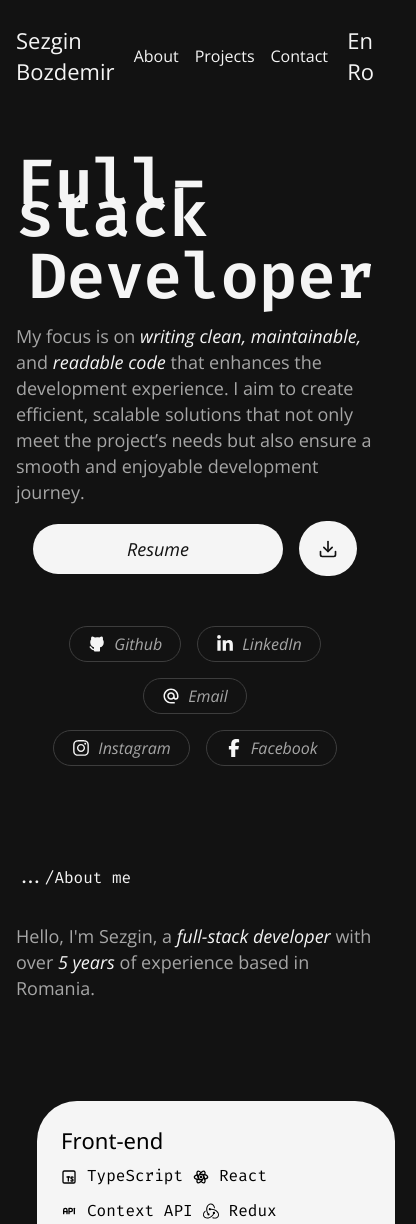
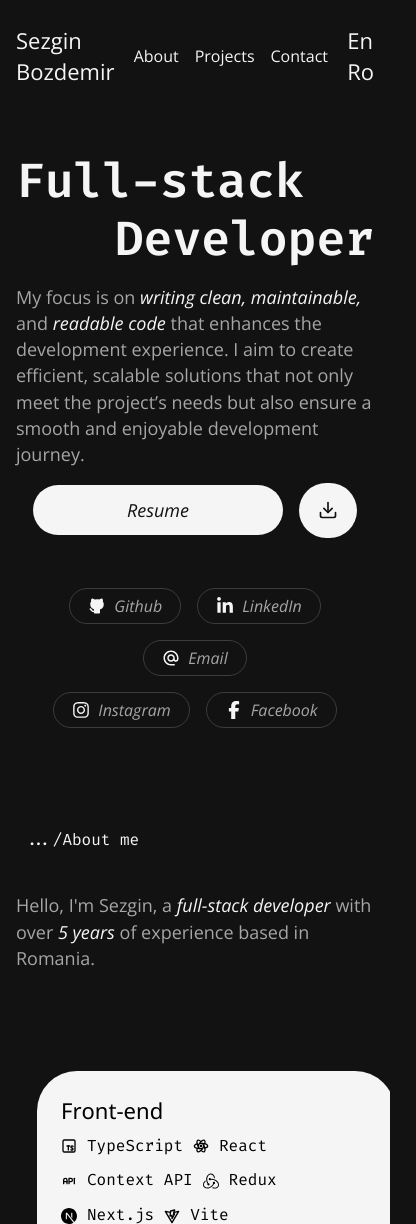
Before and after one commit to sezginbozdemir/portfolio-v2, a React (Vite) app: page / in a window 390 px wide. Shown: the top 1224 px of the page, 416 px wide, since content can reach past the window. Built offline with nearby package versions, Linux system fonts and the light colour scheme.

Commit message:
add some animations

```diff
--- a/src/App.css
+++ b/src/App.css
@@ -6,4 +6,5 @@
   align-items: baseline;
   width: 100%;
   background-color: var(--black);
+  overflow-x: hidden;
 }
--- a/src/contact/Contact.module.css
+++ b/src/contact/Contact.module.css
@@ -51,3 +51,32 @@
   border-radius: 20px;
   color: var(--white);
 }
+
+.title span {
+  padding: 0 0.5rem;
+  display: inline-block;
+  overflow: hidden;
+  border-right: 0.15em solid var(--white);
+  white-space: nowrap;
+  margin: 0 auto;
+  width: fit-content;
+  animation: typing 4.5s steps(40, end), blink-caret 0.75s step-end infinite;
+}
+@keyframes typing {
+  from {
+    max-width: 0;
+  }
+  to {
+    max-width: 250px;
+  }
+}
+
+@keyframes blink-caret {
+  from,
+  to {
+    border-color: transparent;
+  }
+  50% {
+    border-color: var(--white);
+  }
+}
--- a/src/contact/Contact.tsx
+++ b/src/contact/Contact.tsx
@@ -7,6 +7,7 @@ import {
   Button,
   Title,
 } from "@mantine/core";
+import { ScrollTop } from "../shared/hooks/ScrollTop";
 import styles from "./Contact.module.css";
 import { ChangeEvent, FormEvent, useState } from "react";
 import emailjs from "@emailjs/browser";
@@ -17,6 +18,7 @@ interface FormData {
   message: string;
 }
 const Contact = () => {
+  ScrollTop();
   const [statusMessage, setStatusMessage] = useState<string>("");
   const [statusType, setStatusType] = useState<"success" | "error" | "">("");
   const [formData, setFormData] = useState<FormData>({
@@ -63,7 +65,9 @@ const Contact = () => {
   };
   return (
     <Group className={styles.container} mt={100}>
-      <Text className={styles.title}>.../Contact me</Text>
+      <Text className={styles.title}>
+        <span>.../Contact me</span>
+      </Text>
       <Box className={styles.formBox}>
         <form onSubmit={handleSubmit}>
           <TextInput
--- a/src/home/Home.tsx
+++ b/src/home/Home.tsx
@@ -2,8 +2,10 @@ import Intro from "./components/intro/Intro";
 import Links from "./components/links/Links";
 import About from "./components/about/About";
 import Work from "./components/work/Work";
+import { ScrollTop } from "../shared/hooks/ScrollTop";
 
 const Home = () => {
+  ScrollTop();
   return (
     <>
       <Intro />
--- a/src/home/components/about/About.module.css
+++ b/src/home/components/about/About.module.css
@@ -1,6 +1,34 @@
 .about {
   color: var(--white);
   flex: 1;
+}
+.about span {
+  padding: 0 0.5rem;
+  display: inline-block;
+  overflow: hidden;
+  border-right: 0.15em solid var(--white);
+  white-space: nowrap;
+  margin: 0 auto;
+  width: fit-content;
+  animation: typing 4.5s steps(40, end), blink-caret 0.75s step-end infinite;
+}
+@keyframes typing {
+  from {
+    max-width: 0;
+  }
+  to {
+    max-width: 250px;
+  }
+}
+
+@keyframes blink-caret {
+  from,
+  to {
+    border-color: transparent;
+  }
+  50% {
+    border-color: var(--white);
+  }
 }
 
 .italic {
--- a/src/home/components/about/AboutTitle.tsx
+++ b/src/home/components/about/AboutTitle.tsx
@@ -4,7 +4,9 @@ import styles from "./About.module.css";
 const AboutTitle = () => {
   return (
     <Group className={styles.mainGroupTitle} mb={100}>
-      <Text className={styles.about}>.../About me</Text>
+      <Text className={styles.about}>
+        <span>.../About me</span>
+      </Text>
       <Stack gap={0} className={styles.descriptionStack}>
         <Title order={4} className={styles.description}>
           Hello, I'm Sezgin, a {""}
--- a/src/home/components/intro/Intro.module.css
+++ b/src/home/components/intro/Intro.module.css
@@ -13,7 +13,19 @@
     font-size: 4rem;
     line-height: 2rem;
   }
+  @media (max-width: 480px) {
+    font-size: 3rem;
+    line-height: 1.8rem;
+  }
 }
+
+.slideLeft {
+  animation: slideInLeft 1.5s ease-out forwards;
+}
+.slideRight {
+  animation: slideInRight 1.5s ease-out forwards;
+}
+
 .devGroup {
   @media (max-width: 1024px) {
     justify-content: end;
@@ -52,6 +64,8 @@
   font-style: italic;
 }
 .Text {
+  opacity: 0;
+  animation: appear 2.5s ease-out 1.5s forwards;
   font-weight: 400;
   color: var(--light-gray);
   width: 40%;
@@ -63,3 +77,34 @@
   color: var(--white);
   font-style: italic;
 }
+@keyframes slideInLeft {
+  0% {
+    transform: translateX(-100%);
+    opacity: 0;
+  }
+  100% {
+    transform: translateX(0);
+    opacity: 1;
+  }
+}
+
+@keyframes slideInRight {
+  0% {
+    transform: translateX(100%);
+    opacity: 0;
+  }
+  100% {
+    transform: translateX(0);
+    opacity: 1;
+  }
+}
+@keyframes appear {
+  0% {
+    opacity: 0;
+    transform: translateY(20px);
+  }
+  100% {
+    opacity: 1;
+    transform: translateY(0);
+  }
+}
--- a/src/home/components/intro/Intro.tsx
+++ b/src/home/components/intro/Intro.tsx
@@ -7,14 +7,14 @@ const Intro = () => {
   return (
     <Stack gap={30} mt={80}>
       <Group align="end">
-        <Text ta="start" className={styles.Title}>
+        <Text ta="start" className={`${styles.slideLeft} ${styles.Title}`}>
           Full-stack
         </Text>
         <ButtonGroup hidden />
       </Group>
       <Group className={styles.devGroup} align="end" justify="space-between">
         <IntroText hidden />
-        <Text ta="start" className={styles.Title}>
+        <Text ta="start" className={`${styles.slideRight} ${styles.Title}`}>
           Developer
         </Text>
       </Group>
--- a/src/projects/Projects.module.css
+++ b/src/projects/Projects.module.css
@@ -15,3 +15,31 @@
   flex: 7;
   color: var(--white);
 }
+.second span {
+  padding: 0 0.5rem;
+  display: inline-block;
+  overflow: hidden;
+  border-right: 0.15em solid var(--white);
+  white-space: nowrap;
+  margin: 0 auto;
+  width: fit-content;
+  animation: typing 4.5s steps(40, end), blink-caret 0.75s step-end infinite;
+}
+@keyframes typing {
+  from {
+    max-width: 0;
+  }
+  to {
+    max-width: 250px;
+  }
+}
+
+@keyframes blink-caret {
+  from,
+  to {
+    border-color: transparent;
+  }
+  50% {
+    border-color: var(--white);
+  }
+}
--- a/src/projects/Projects.tsx
+++ b/src/projects/Projects.tsx
@@ -3,12 +3,16 @@ import styles from "./Projects.module.css";
 import Details from "./components/details/Details";
 import ImageGallery from "./components/image-gallery/ImageGallery";
 import data from "./projects.json";
+import { ScrollTop } from "../shared/hooks/ScrollTop";
 const Projects = () => {
+  ScrollTop();
   return (
     <>
       <Group mt={50}>
         <Box className={styles.first}></Box>
-        <Text className={styles.second}>.../Projects</Text>
+        <Text className={styles.second}>
+          <span>.../Projects</span>
+        </Text>
       </Group>
       <Stack className={styles.projectStack} gap={150}>
         {data.projects.map((project, index) => (
--- a/src/shared/footer/Footer.tsx
+++ b/src/shared/footer/Footer.tsx
@@ -34,7 +34,7 @@ const Footer = () => {
           </Group>
         </Stack>
         <Stack className={styles.contact}>
-          <Text>.../Contact</Text>
+          <Text> .../Contact</Text>
           <Group justify="space-around">
             {links.map((link, index) => (
               <Link key={index} className={styles.Link} to={link.path}>
--- /dev/null
+++ b/src/shared/hooks/ScrollTop.tsx
@@ -0,0 +1,10 @@
+import { useEffect } from "react";
+import { useLocation } from "react-router-dom";
+
+export function ScrollTop() {
+  const { pathname } = useLocation();
+
+  useEffect(() => {
+    window.scrollTo(0, 0);
+  }, [pathname]);
+}
```
